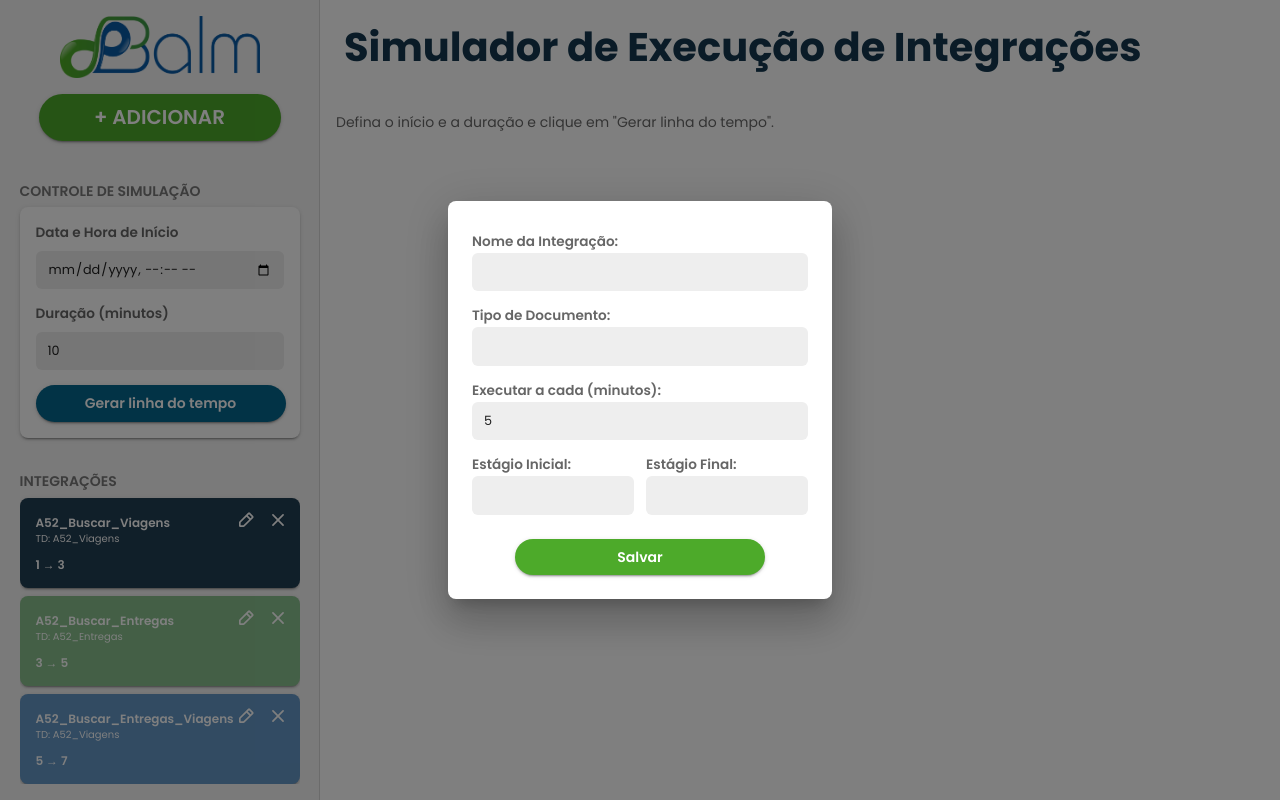
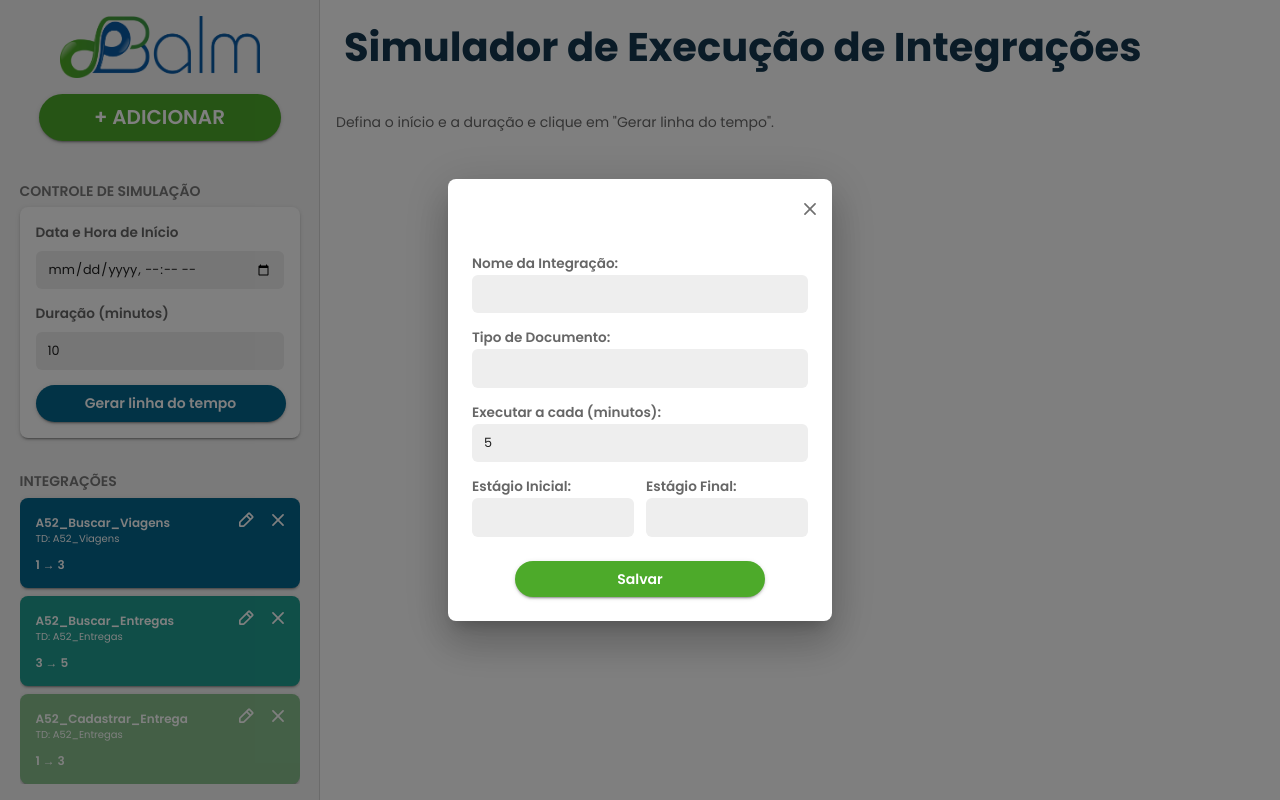
Before and after one commit to anaju-martins/simulador-integracoes, a Next.js app: page / in a window 1280 px wide. Both pictures are taken after a click on the button "+ ADICIONAR". Built offline with nearby package versions, Linux system fonts and the light colour scheme; data requests are answered from the project's data file.

Commit message:
fix(integration-modal): reset form when closing in create mode

```diff
--- a/db.json
+++ b/db.json
@@ -6,7 +6,8 @@
       "documentType": "A52_Viagens",
       "everyMinutes": 3,
       "stageStart": "1",
-      "stageEnd": "3"
+      "stageEnd": "3",
+      "color": "#05668D"
     },
     {
       "id": "2",
@@ -14,31 +15,35 @@
       "documentType": "A52_Entregas",
       "everyMinutes": 30,
       "stageStart": "3",
-      "stageEnd": "5"
+      "stageEnd": "5",
+      "color": "#209E91"
     },
     {
-      "id": "fc01",
-      "name": "A52_Buscar_Entregas_Viagens",
+      "id": "abf4",
+      "name": "A52_Cadastrar_Entrega",
+      "documentType": "A52_Entregas",
+      "everyMinutes": 7,
+      "stageStart": "1",
+      "stageEnd": "3",
+      "color": "#89C08E"
+    },
+    {
+      "id": "14ab",
+      "name": "A52_Cadastrar_Viagens",
       "documentType": "A52_Viagens",
       "everyMinutes": 12,
       "stageStart": "5",
-      "stageEnd": "7"
+      "stageEnd": "7",
+      "color": "#209E91"
     },
     {
-      "id": "160f",
-      "name": "A52_Cadastrar_Viagens",
+      "id": "18da",
+      "name": "A52_Buscar_Entregas_Viagens",
       "documentType": "A52_Viagens",
-      "everyMinutes": 5,
-      "stageStart": "5",
-      "stageEnd": "7"
-    },
-    {
-      "id": "3e89",
-      "name": "A52_Cadastrar_Viagens",
-      "documentType": "A52_Viagens",
-      "everyMinutes": 5,
-      "stageStart": "5",
-      "stageEnd": "7"
+      "everyMinutes": 3,
+      "stageStart": "6",
+      "stageEnd": "9",
+      "color": "#05668D"
     }
   ]
 }
--- a/src/components/IntegrationCard/IntegrationCard.tsx
+++ b/src/components/IntegrationCard/IntegrationCard.tsx
@@ -5,9 +5,9 @@ import { PencilSimpleIcon, XIcon } from "@phosphor-icons/react";
 import { pickColorForIntegration } from "@/lib/colors";
 
 
-export default function IntegrationCard({ item, onEdit, onDelete, index, color, }:{ item: Integration; onEdit:()=>void; onDelete:()=>void; index?: number; color?: string; }){
+export default function IntegrationCard({ item, onEdit, onDelete, color, }: { item: Integration; onEdit: () => void; onDelete: () => void; index?: number; color?: string; }) {
 
-  const bgColor = color ?? pickColorForIntegration(item, index);
+  const bgColor = item.color ?? pickColorForIntegration(item);
 
   return (
     <Card
--- a/src/components/IntegrationModal/IntegrationModal.tsx
+++ b/src/components/IntegrationModal/IntegrationModal.tsx
@@ -9,6 +9,7 @@ import { useForm, Controller } from "react-hook-form";
 import { z } from "zod";
 import { zodResolver } from "@hookform/resolvers/zod";
 import { Integration } from "@/types/integration";
+import { XIcon } from "@phosphor-icons/react";
 
 const schema = z.object({
   name: z.string().min(3, "Campo Obrigatório"),
@@ -60,24 +61,13 @@ export default function IntegrationModal({
   });
 
   useEffect(() => {
-    if (initial) {
-      reset({
-        name: initial.name,
-        documentType: initial.documentType,
-        everyMinutes: initial.everyMinutes ?? 60,
-        stageStart: initial.stageStart,
-        stageEnd: initial.stageEnd,
-      });
-    } else {
-      reset({
-        name: "",
-        documentType: "",
-        everyMinutes: 5,
-        stageStart: "",
-        stageEnd: "",
-      });
-    }
-  }, [initial, reset]);
+    reset(
+      initial
+        ? { name: initial.name, documentType: initial.documentType, everyMinutes: initial.everyMinutes ?? 60, stageStart: initial.stageStart, stageEnd: initial.stageEnd }
+        : { name: "", documentType: "", everyMinutes: 5, stageStart: "", stageEnd: "" }
+    );
+  }, [open, initial, reset]);
+
 
   const inputSx = {
     "& .MuiOutlinedInput-root": {
@@ -118,6 +108,28 @@ export default function IntegrationModal({
       sx={{ "& .MuiDialog-paper": { width: 384, borderRadius: 2, py: 1 } }}
     >
       <form onSubmit={handleSubmit(handleFormSubmit)}>
+        <DialogActions>
+           <Box
+            onClick={onClose}
+            sx={{
+              cursor: "pointer",
+              width: 28,
+              height: 28,
+              display: "flex",
+              alignItems: "center",
+              justifyContent: "center",
+              borderRadius: "50%",
+              transition: "background 0.2s ease, transform 0.15s ease",
+              "&:hover": {
+                backgroundColor: "rgba(255, 255, 255, 0.2)",
+                transform: "scale(1.2)"
+              },
+            }}
+          >
+            <XIcon size={18} color="#707070" weight="bold" />
+          </Box>
+        </DialogActions>
+
         <DialogContent sx={{ pb: 0 }}>
           <Grid container spacing={1.5}>
             <Grid size={{ xs: 12 }}>
--- a/src/components/MinuteSlot/MinuteSlot.tsx
+++ b/src/components/MinuteSlot/MinuteSlot.tsx
@@ -48,7 +48,7 @@ export default function MinuteSlot({
 
       <Stack direction="row" spacing={3} useFlexGap flexWrap="wrap" sx={{ flex: 1 }}>
         {items.map((it, i) => (
-          <Pill key={`${time}-${it.id ?? it.name}-${i}`} label={it.name} color={pickColorForIntegration(it, i)} />
+          <Pill key={`${time}-${it.id ?? it.name}`} label={it.name} color={it.color ?? pickColorForIntegration(it)} />
         ))}
       </Stack>
     </Stack>
--- a/src/hooks/useIntegrations.ts
+++ b/src/hooks/useIntegrations.ts
@@ -2,6 +2,7 @@
 import { useMutation, useQuery, useQueryClient } from "@tanstack/react-query";
 import axios from "axios";
 import { Integration } from "@/types/integration";
+import { pickColorForIntegration } from "@/lib/colors";
 
 const api = axios.create({ baseURL: "http://localhost:3001" });
 
@@ -15,7 +16,14 @@ export function useIntegrations() {
 export function useCreateIntegration() {
   const qc = useQueryClient();
   return useMutation({
-    mutationFn: async (payload: Integration) => (await api.post("/integrations", payload)).data,
+    mutationFn: async (payload: Integration) => {
+      // Se não veio cor do form, gera e persiste:
+      const withColor: Integration = {
+        ...payload,
+        color: payload.color ?? pickColorForIntegration(payload),
+      };
+      return (await api.post("/integrations", withColor)).data;
+    },
     onSuccess: () => qc.invalidateQueries({ queryKey: ["integrations"] }),
   });
 }
@@ -23,7 +31,15 @@ export function useCreateIntegration() {
 export function useUpdateIntegration() {
   const qc = useQueryClient();
   return useMutation({
-    mutationFn: async (payload: Required<Integration>) => (await api.put(`/integrations/${payload.id}`, payload)).data,
+    mutationFn: async (payload: Required<Integration>) => {
+      // Não regenere cor ao editar (preserva a existente)
+      // Se por algum motivo vier sem cor, repara usando o helper
+      const withColor: Required<Integration> = {
+        ...payload,
+        color: payload.color ?? pickColorForIntegration(payload),
+      };
+      return (await api.put(`/integrations/${withColor.id}`, withColor)).data;
+    },
     onSuccess: () => qc.invalidateQueries({ queryKey: ["integrations"] }),
   });
 }
--- a/src/lib/colors.ts
+++ b/src/lib/colors.ts
@@ -28,5 +28,5 @@ export function pickColorForIntegration(
   index?: number
 ): string {
   const stable = String(integ.id ?? integ.name ?? "");
-  return pickBgColor(index, stable);
+  return pickBgColor(undefined, stable);
 }
--- a/src/types/integration.ts
+++ b/src/types/integration.ts
@@ -7,4 +7,5 @@ export interface Integration {
 
   stageStart: string;
   stageEnd: string;
+  color?: string;
 }
```
Lines whose indentation alone changed are shown as unchanged.
